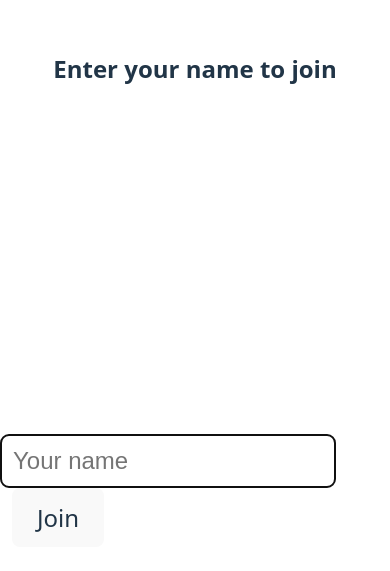
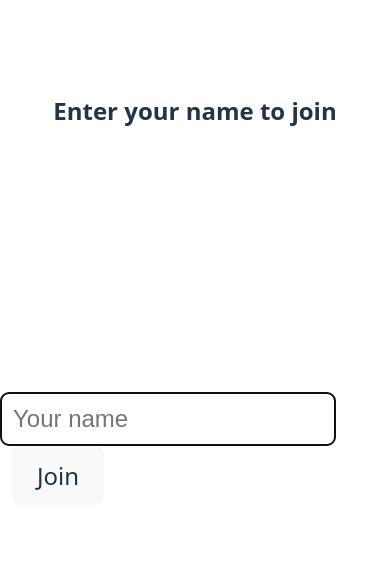
Before and after one commit to dzaharia1/gameshow-buzzer-frontend, a React (Vite) app: page /buzzer in a window 390 px wide. Shown: the part 133-704 px from the top of the page. Built offline with nearby package versions, Linux system fonts and the light colour scheme; no server answers.

Commit message:
create padding to account for mobile browsers

```diff
--- a/src/components/BuzzerScreen.jsx
+++ b/src/components/BuzzerScreen.jsx
@@ -10,6 +10,7 @@ const CenteredContainer = styled.div`
   justify-content: space-around;
   height: 100vh;
   width: 100vw;
+  padding: 10vh 0;
 `;
 
 const NameContainer = styled.div`
```
